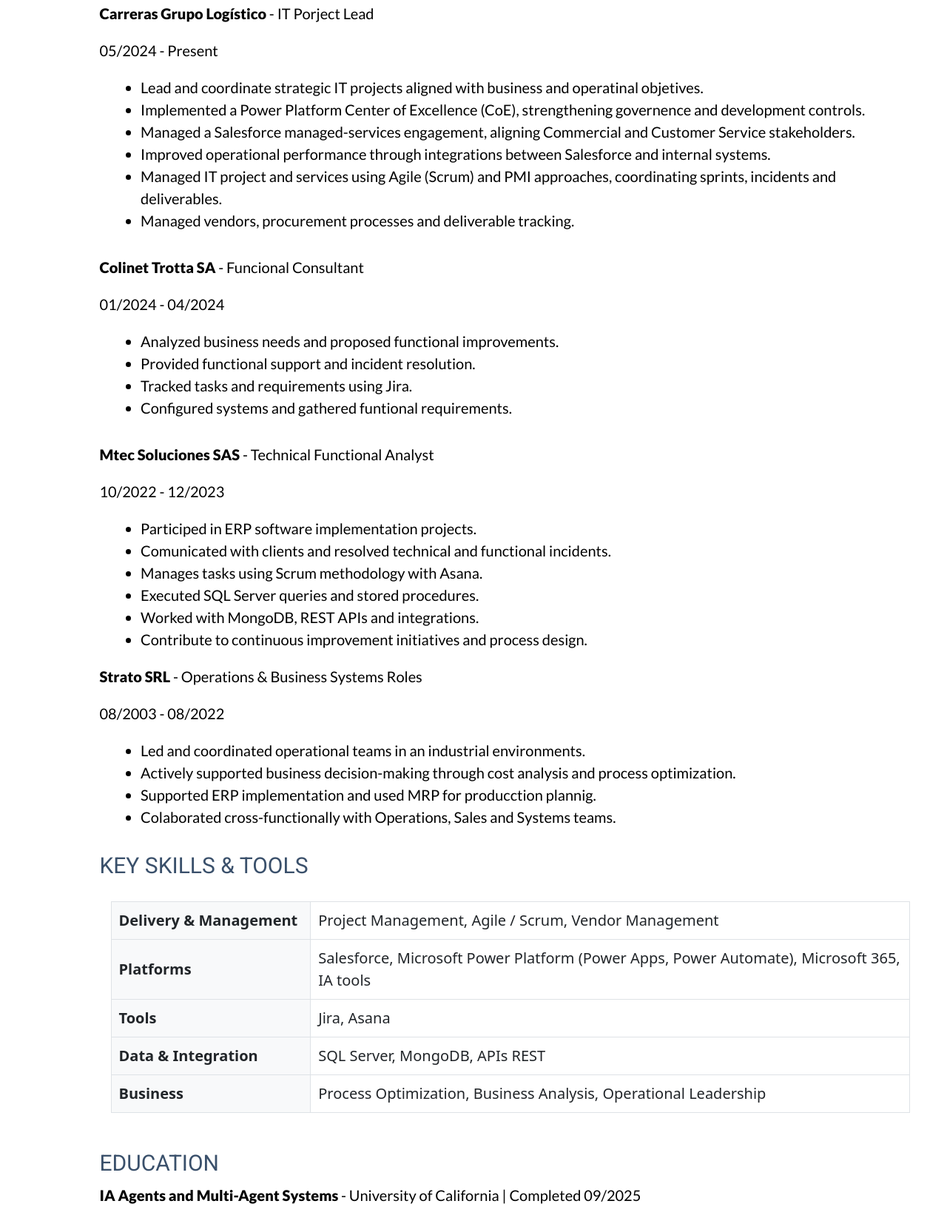
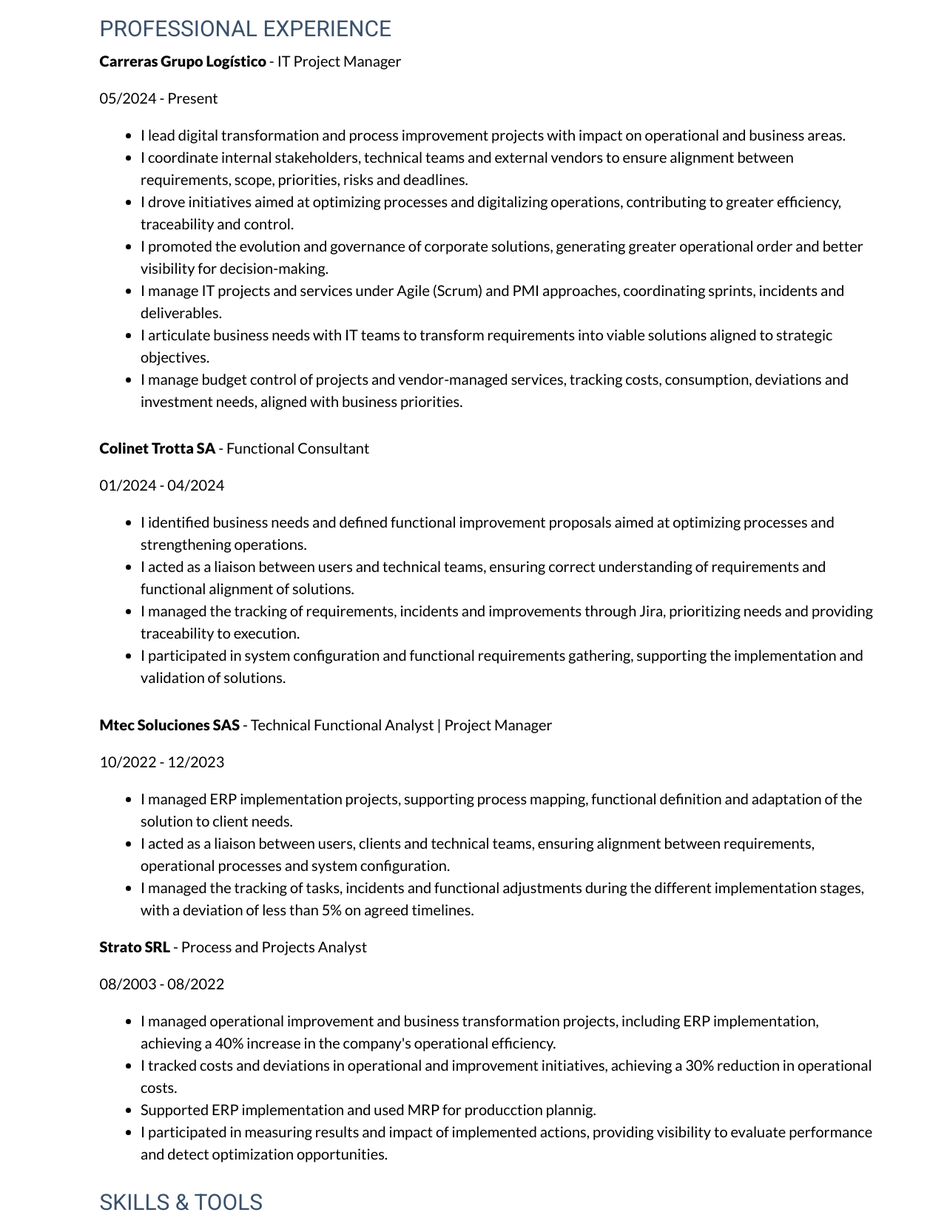
Before and after one commit to ArielGast/CV, a website: page index.html in a window 1280 px wide. Shown: the part 715-2361 px from the top of the page at 74% size. Drawn offline with nearby package versions, Linux system fonts and the light colour scheme.

Commit message:
new version and content review

```diff
--- a/index.html
+++ b/index.html
@@ -11,99 +11,92 @@
 <body>
     <div class="container">
         <div class="row">
-            <div class="col-4 aside-content">
+            <!--<div class="col-4 aside-content">
                 <img src="./imagenes/FotoPerfil.jpg" alt="Foto presentación">
-            </div>
+            </div>-->
             <div class="col">
                 <section class="Nombre">
                     <h1> Ariel Gastón Raynaudo</h1>
                     <h3>IT Project Manager</h3>
-                </section>
-                <div class="contactos">
                     <ul>
                         <li><i class="fa-solid fa-mobile-screen"></i> +543413292445</li>
                         <li><i class="fa-solid fa-location-dot"></i> Rosario - Santa Fe (Argentina)</li>
                         <li><i class="fa-solid fa-envelope"></i> ariel.gast@gmail.com</li>
                         <li><i class="fa-brands fa-linkedin"></i> https://www.linkedin.com/in/ariel-raynaudo/</li>
                     </ul>
-                </div>
+                </section>
             </div>
         </div>
+        <div class="separador-main"></div>
         <section>
             <h3>PROFESIONAL SUMMARY</h3>
             <div class="experience">
-                <p>IT Project Manager with experience leading digital transformation projects in corporate environments, bridging technology and business to optimize processes and operations. Specialized in Salesforce and Microsoft Power Platform, with focus on platform governance, continuous improvement, and coordination across IT teams, business areas and external vendors.</p>
+                <p>IT Project Manager with experience leading digital transformation projects, process improvement and implementation of corporate solutions, combining technological vision and business understanding. I have coordinated initiatives involving business areas, technical teams and external vendors, with a focus on planning, scope, risks, priorities and deadline compliance. My background includes projects aimed at optimizing operations, supporting organizational changes and improving business efficiency. My strength lies in connecting business and technology to drive solutions that generate order, scalability and concrete results.</p>
             <div class="separador-main"></div>
             <h3>PROFESSIONAL EXPERIENCE</h3>
                     <div class ="experience">
-                        <p><span>Carreras Grupo Logístico</span> - IT Porject Lead</p>
+                        <p><span>Carreras Grupo Logístico</span> - IT Project Manager</p>
                         <p>05/2024 - Present</p>
                         <ul class="aptitudes">
-                            <li>Lead and coordinate strategic IT projects aligned with business and operatinal objetives.</li>
-                            <li>Implemented a Power Platform Center of Excellence (CoE), strengthening governence and development controls.</li>
-                            <li>Managed a Salesforce managed-services engagement, aligning Commercial and Customer Service stakeholders.</li>
-                            <li>Improved operational performance through integrations between Salesforce and internal systems.</li>
-                            <li>Managed IT project and services using Agile (Scrum) and PMI approaches, coordinating sprints, incidents and deliverables.</li>
-                            <li>Managed vendors, procurement processes and deliverable tracking.</li>
+                            <li>I lead digital transformation and process improvement projects with impact on operational and business areas.</li>
+                            <li>I coordinate internal stakeholders, technical teams and external vendors to ensure alignment between requirements, scope, priorities, risks and deadlines.</li>
+                            <li>I drove initiatives aimed at optimizing processes and digitalizing operations, contributing to greater efficiency, traceability and control.</li>
+                            <li>I promoted the evolution and governance of corporate solutions, generating greater operational order and better visibility for decision-making.</li>
+                            <li>I manage IT projects and services under Agile (Scrum) and PMI approaches, coordinating sprints, incidents and deliverables.</li>
+                            <li>I articulate business needs with IT teams to transform requirements into viable solutions aligned to strategic objectives.</li>
+                            <li>I manage budget control of projects and vendor-managed services, tracking costs, consumption, deviations and investment needs, aligned with business priorities.</li>
                         </ul>
                     </div>
                     <div class ="experience">
-                        <p><span>Colinet Trotta SA</span> - Funcional Consultant</p>
+                        <p><span>Colinet Trotta SA</span> - Functional Consultant</p>
                         <p>01/2024 - 04/2024</p>
                         <ul class="aptitudes">
-                            <li>Analyzed business needs and proposed functional improvements.</li>
-                            <li>Provided functional support and incident resolution.</li>
-                            <li>Tracked tasks and requirements using Jira.</li>
-                            <li>Configured systems and gathered funtional requirements.</li>
+                            <li>I identified business needs and defined functional improvement proposals aimed at optimizing processes and strengthening operations.</li>
+                            <li>I acted as a liaison between users and technical teams, ensuring correct understanding of requirements and functional alignment of solutions.</li>
+                            <li>I managed the tracking of requirements, incidents and improvements through Jira, prioritizing needs and providing traceability to execution.</li>
+                            <li>I participated in system configuration and functional requirements gathering, supporting the implementation and validation of solutions.</li>
                         </ul>
                     </div>
                     <div class="experience">
-                        <p><span>Mtec Soluciones SAS</span> - Technical Functional Analyst</p>
+                        <p><span>Mtec Soluciones SAS</span> - Technical Functional Analyst | Project Manager</p>
                         <p>10/2022 - 12/2023</p>
                         <ul class="aptitudes">
-                            <li>Participed in ERP software implementation projects.</li>
-                            <li>Comunicated with clients and resolved technical and functional incidents.</li>
-                            <li>Manages tasks using Scrum methodology with Asana.</li>
-                            <li>Executed SQL Server queries and stored procedures.</li>
-                            <li>Worked with MongoDB, REST APIs and integrations.</li>
-                            <li>Contribute to continuous improvement initiatives and process design.</li>
+                            <li>I managed ERP implementation projects, supporting process mapping, functional definition and adaptation of the solution to client needs.</li>
+                            <li>I acted as a liaison between users, clients and technical teams, ensuring alignment between requirements, operational processes and system configuration.</li>
+                            <li>I managed the tracking of tasks, incidents and functional adjustments during the different implementation stages, with a deviation of less than 5% on agreed timelines.</li>
                         </ul>
                     <div class="experience">
-                        <p><span>Strato SRL</span> - Operations & Business Systems Roles</p>
+                        <p><span>Strato SRL</span> - Process and Projects Analyst</p>
                         <p>08/2003 - 08/2022</p>
                         <ul class="aptitudes">
-                            <li>Led and coordinated operational teams in an industrial environments.</li>
-                            <li>Actively supported business decision-making through cost analysis and process optimization.</li>
+                            <li>I managed operational improvement and business transformation projects, including ERP implementation, achieving a 40% increase in the company's operational efficiency.</li>
+                            <li>I tracked costs and deviations in operational and improvement initiatives, achieving a 30% reduction in operational costs.</li>
                             <li>Supported ERP implementation and used MRP for producction plannig.</li>
-                            <li>Colaborated cross-functionally with Operations, Sales and Systems teams.</li>
+                            <li>I participated in measuring results and impact of implemented actions, providing visibility to evaluate performance and detect optimization opportunities.</li>
                         </ul>
                     </div>
                 </section>
                 <section>
-                    <h3> KEY SKILLS & TOOLS</h3>
+                    <h3>SKILLS & TOOLS</h3>
                     <div class="container my-4">
                         <div class="table-responsive">
                             <table class="table table-bordered align-middle">
                                 <tbody>
                                 <tr>
-                                    <th class="w-25 bg-light">Delivery & Management</th>
-                                    <td>Project Management, Agile / Scrum, Vendor Management</td>
+                                    <th class="w-25 bg-light">Project Management</th>
+                                    <td>Scrum - Agile - PMI/PMBOK - Planning - Risk Management</td>
                                 </tr>
                                 <tr>
-                                    <th class="bg-light">Platforms</th>
-                                    <td>Salesforce, Microsoft Power Platform (Power Apps, Power Automate), Microsoft 365, IA tools</td>
+                                    <th class="bg-light">Soft Skills</th>
+                                    <td>Leadership - Communication - Negotiation - Stakeholders</td>
+                                </tr>
+                                <tr>
+                                    <th class="bg-light">Technology Domain</th>
+                                    <td>ERP/CRM - Salesforce - Microsoft Power Platform (Power Apps, Power Automate) - APIs - SaaS Integrations</td>
                                 </tr>
                                 <tr>
                                     <th class="bg-light">Tools</th>
-                                    <td>Jira, Asana</td>
-                                </tr>
-                                <tr>
-                                    <th class="bg-light">Data & Integration</th>
-                                    <td>SQL Server, MongoDB, APIs REST</td>
-                                </tr>
-                                <tr>
-                                    <th class="bg-light">Business</th>
-                                    <td>Process Optimization, Business Analysis, Operational Leadership</td>
+                                    <td>Jira - Confluence - SQL Server - Postman - MongoDB - REST APIs - AI productivity tools, Advanced Excel</td>
                                 </tr>
                                 </tbody>
                             </table>
@@ -112,6 +105,9 @@
                 </section>
                 <section>
                     <h3>EDUCATION</h3>
+                                        <div class="formation">
+                        <p><span>Lean Project Management</span> - Pontifical Catholic University of Chile | Completed 02/2026</p>
+                    </div>
                     <div class="formation">
                         <p><span>IA Agents and Multi-Agent Systems</span> - University of California | Completed 09/2025</p>
                     </div>
```
